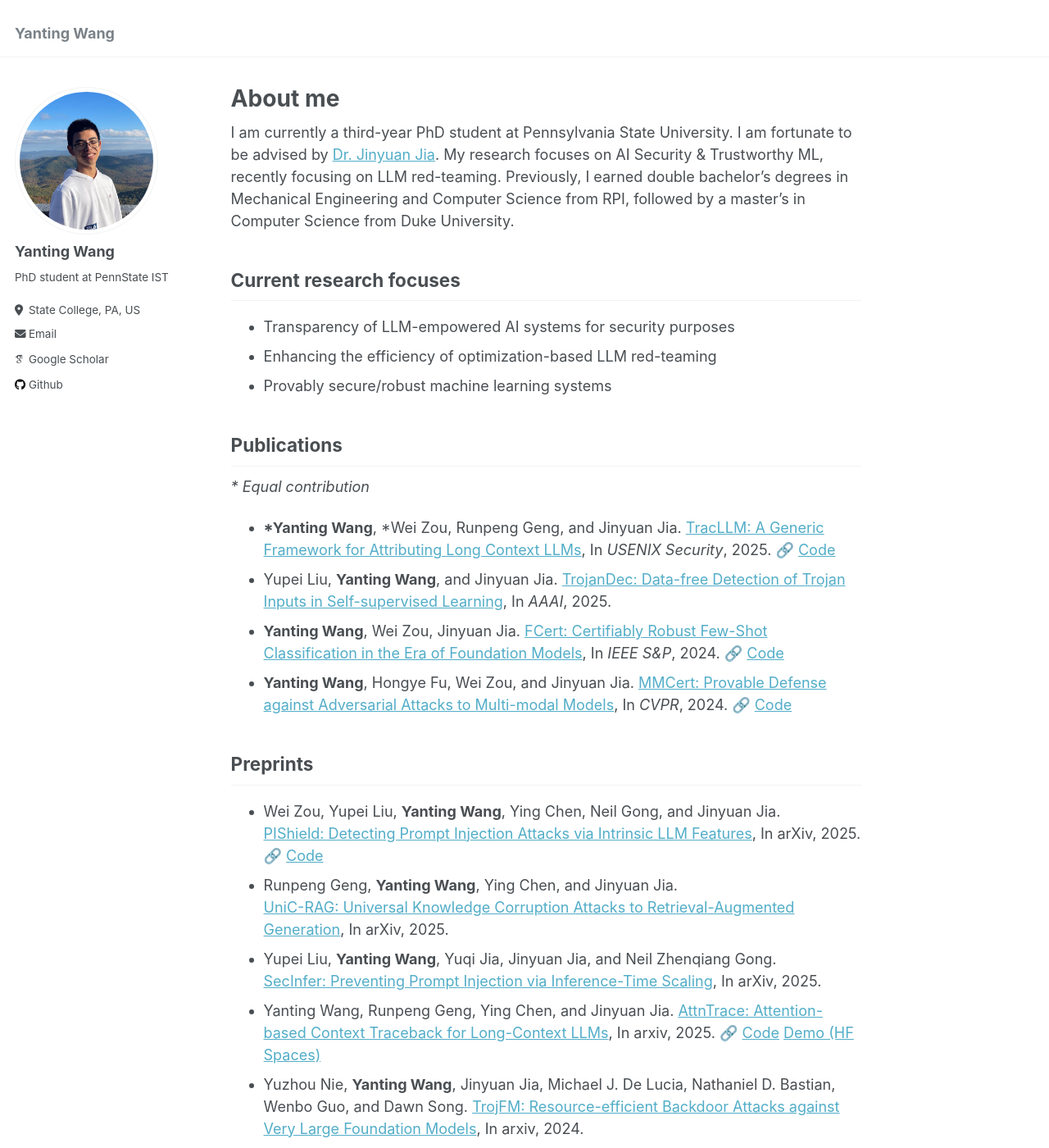
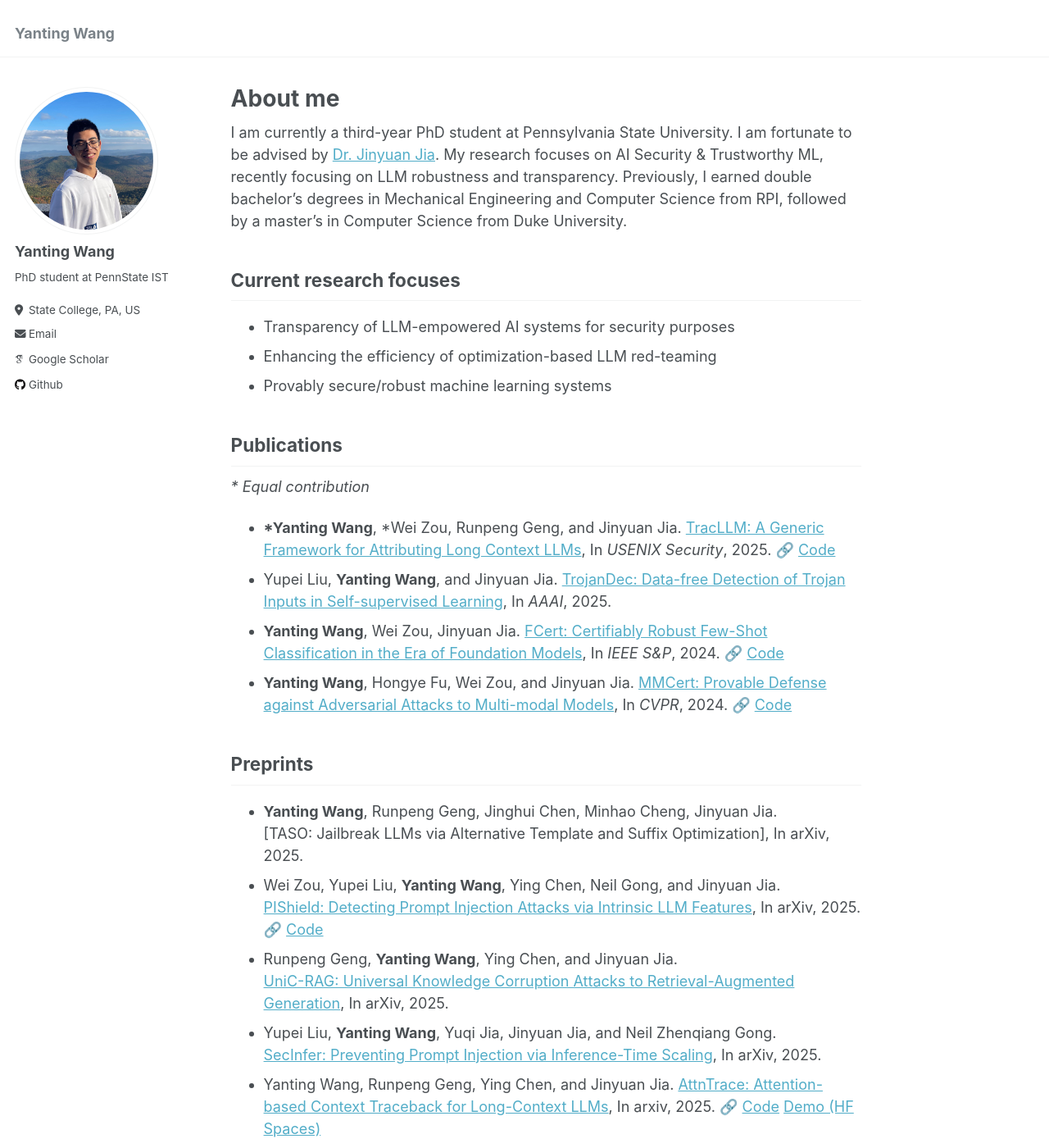
Before and after one commit to Wang-Yanting/Wang-Yanting.github.io, a Jekyll site: the page built from _pages/about.md, in a window 1280 px wide and 1400 px high. Shown: the whole window at 82% size. Built offline with Jekyll 4.4.1, drawn with Linux system fonts in a browser that asks for light colours; some web fonts are replaced.

Commit message:
Revise about page with updated research details
Updated research focus to include LLM robustness and transparency. Added new preprint on jailbreaking LLMs.

```diff
--- a/_pages/about.md
+++ b/_pages/about.md
@@ -8,7 +8,7 @@ redirect_from:
   - /about.html
 ---
 
-I am currently a third-year PhD student at Pennsylvania State University. I am fortunate to be advised by [Dr. Jinyuan Jia](https://jinyuan-jia.github.io/). My research focuses on AI Security & Trustworthy ML, recently focusing on LLM red-teaming. Previously, I earned double bachelor’s degrees in Mechanical Engineering and Computer Science from RPI, followed by a master’s in Computer Science from Duke University.
+I am currently a third-year PhD student at Pennsylvania State University. I am fortunate to be advised by [Dr. Jinyuan Jia](https://jinyuan-jia.github.io/). My research focuses on AI Security & Trustworthy ML, recently focusing on LLM robustness and transparency. Previously, I earned double bachelor’s degrees in Mechanical Engineering and Computer Science from RPI, followed by a master’s in Computer Science from Duke University.
 
 ## Current research focuses
 * Transparency of LLM-empowered AI systems for security purposes
@@ -24,6 +24,8 @@ I am currently a third-year PhD student at Pennsylvania State University. I am f
 * **Yanting Wang**, Hongye Fu, Wei Zou, and Jinyuan Jia. [MMCert: Provable Defense against Adversarial Attacks to Multi-modal Models](https://arxiv.org/abs/2403.19080), In *CVPR*, 2024. 🔗 [Code](https://github.com/Wang-Yanting/MMCert)
 
 ## Preprints
+* **Yanting Wang**, Runpeng Geng, Jinghui Chen, Minhao Cheng, Jinyuan Jia.
+  [TASO: Jailbreak LLMs via Alternative Template and Suffix Optimization], In arXiv, 2025.
 * Wei Zou, Yupei Liu, **Yanting Wang**, Ying Chen, Neil Gong, and Jinyuan Jia.
   [PIShield: Detecting Prompt Injection Attacks via Intrinsic LLM Features](https://arxiv.org/abs/2510.14005), In arXiv, 2025. 🔗 [Code](https://github.com/weizou52/PIShield)
 * Runpeng Geng, **Yanting Wang**, Ying Chen, and Jinyuan Jia.
```
